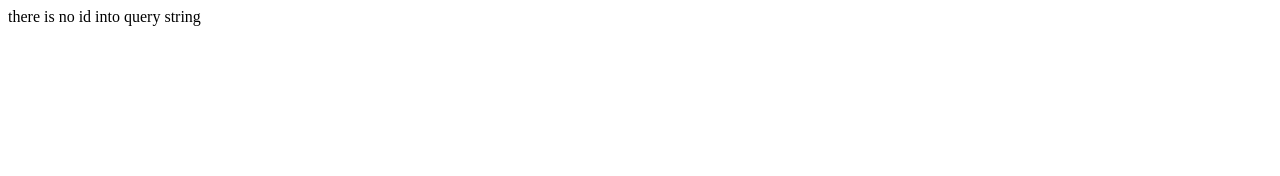
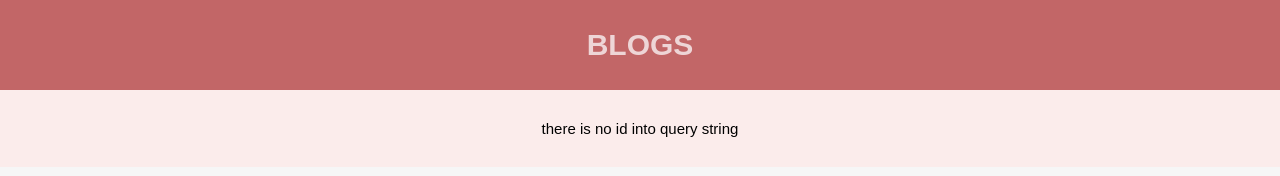
Before and after one commit to anto-mcfly/cb-blogs-01, a website with bundled scripts: page user-personal-page.html in a window 1280 px wide. Built offline with nearby package versions, Linux system fonts and the light colour scheme.

Commit message:
feat: init style

```diff
--- a/src/css/style.css
+++ b/src/css/style.css
@@ -0,0 +1,89 @@
+/* NORMALIZE START */
+* {
+    box-sizing: border-box;
+}
+
+input,
+button {
+    all: unset;
+    -webkit-appearance: none;
+    -moz-appearance: none;
+    appearance: none;
+}
+
+html {
+    background-color: white;
+    display: flex;
+}
+
+html,
+body {
+    height: auto;
+    width: 100%;
+    margin: 0;
+    padding: 0;
+    font-family: 'Texta-Regular', sans-serif;
+    color: #000;
+    font-size: 15px;
+    -webkit-font-smoothing: antialiased;
+    -webkit-backface-visibility: hidden;
+    -moz-text-size-adjust: 100%;
+    -ms-text-size-adjust: 100%;
+    -webkit-text-size-adjust: 100%;
+    backface-visibility: hidden;
+    background-color: #f6f6f6;
+}
+
+ul {
+    list-style: none;
+    margin: 0;
+    padding: 0;
+}
+
+a {
+    color: black;
+    text-decoration: underline;
+}
+
+p {
+    margin: 0;
+    line-height: 16px;
+    font-size: 14px;
+    letter-spacing: -.08px;
+    word-break: keep-all;
+    word-wrap: break-word;
+}
+
+h1 {
+    margin: 0;
+}
+/* NORMALIZE END */
+
+body {
+    background-color: #FBECEBFF;
+}
+
+.header {
+    height: 6rem;
+    background-color: #B54748CE;
+}
+
+.header__label__wrapper {
+    display: flex;
+    height: 100%;
+    width: 100%;
+    justify-content: center;
+    align-items: center;
+}
+
+.header__label {
+    color: #EFDADBF4;
+    font-size: 2rem;
+    font-weight: bold;
+}
+
+.main {
+    padding: 2rem;
+    display: flex;
+    justify-content: center;
+}
--- a/user-personal-page.html
+++ b/user-personal-page.html
@@ -9,6 +9,13 @@
     <title>Blogs</title>
 </head>
 <body>
-    <user-page-component></user-page-component>
+    <header class="header">
+        <div class="header__label__wrapper">
+            <span class="header__label">BLOGS</span>
+        </div>
+    </header>
+    <main class="main">
+        <user-page-component></user-page-component>
+    </main>
 </body>
 </html>
```
Also changed, not shown: index.html (+8 -1 lines).
